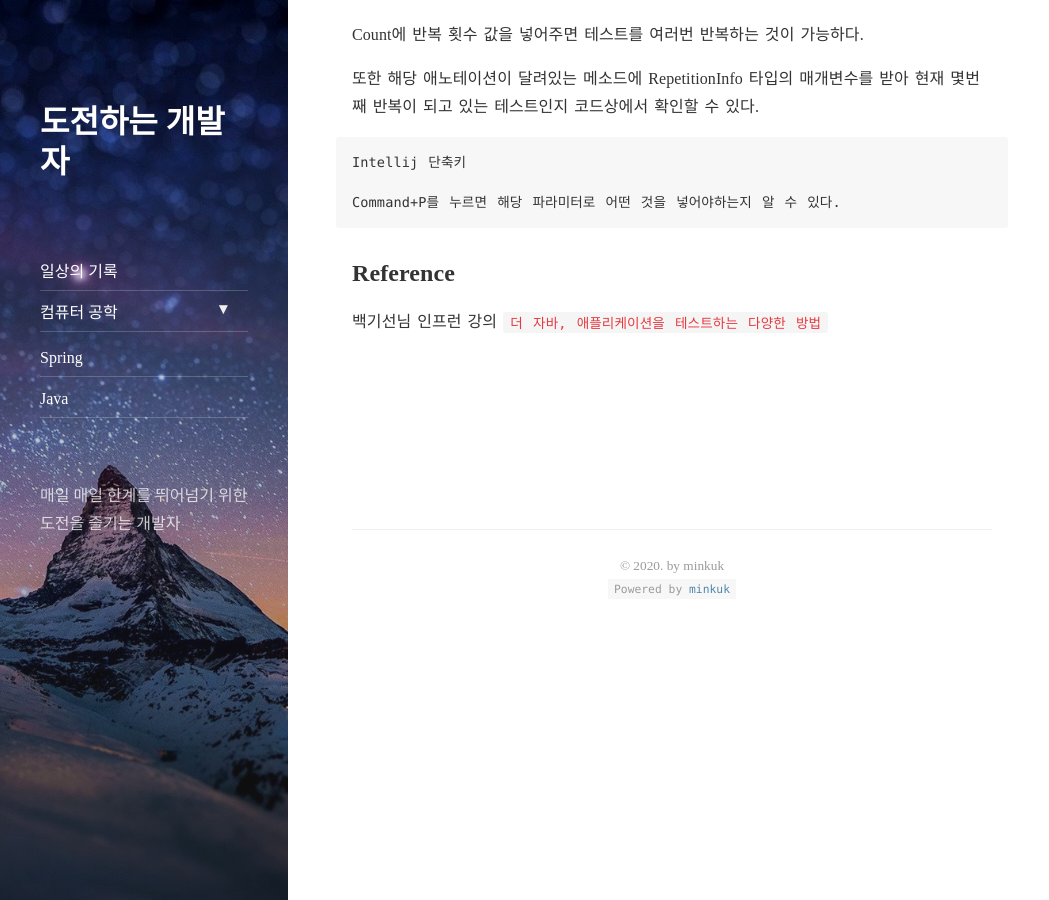
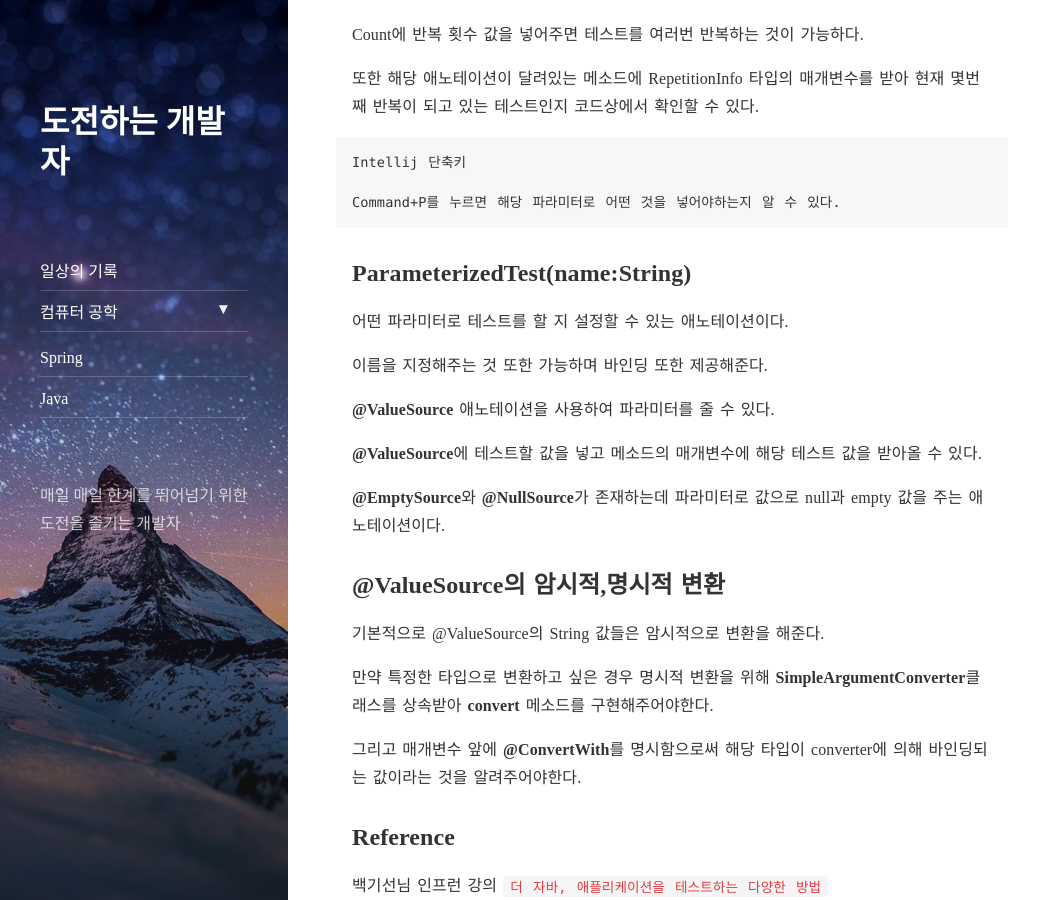
Before and after one commit to minkukjo/minkukjo.github.io, a Jekyll site: the page built from _posts/2020-03-07-Java-08.md, in a window 1280 px wide and 900 px high, scrolled down 466 px. Shown: the whole window, without its empty margins (0-1049 px from the left). Built offline with Jekyll 4.4.1, drawn with Linux system fonts in a browser that asks for light colours; nearby versions of some CDN libraries.

Commit message:
오타 수정

````diff
--- a/_posts/2020-03-07-Java-08.md
+++ b/_posts/2020-03-07-Java-08.md
@@ -27,7 +27,25 @@ Intellij 단축키
 Command+P를 누르면 해당 파라미터로 어떤 것을 넣어야하는지 알 수 있다.
 ```
 
+## ParameterizedTest(name:String)
 
+어떤 파라미터로 테스트를 할 지 설정할 수 있는 애노테이션이다.
+
+이름을 지정해주는 것 또한 가능하며 바인딩 또한 제공해준다.
+
+**@ValueSource** 애노테이션을 사용하여 파라미터를 줄 수 있다.
+
+**@ValueSource**에 테스트할 값을 넣고 메소드의 매개변수에 해당 테스트 값을 받아올 수 있다.
+
+**@EmptySource**와 **@NullSource**가 존재하는데 파라미터로 값으로 null과 empty 값을 주는 애노테이션이다.
+
+## @ValueSource의 암시적,명시적 변환
+
+기본적으로 @ValueSource의 String 값들은 암시적으로 변환을 해준다.
+
+만약 특정한 타입으로 변환하고 싶은 경우 명시적 변환을 위해 **SimpleArgumentConverter**클래스를 상속받아 **convert** 메소드를 구현해주어야한다.
+
+그리고 매개변수 앞에 **@ConvertWith**를 명시함으로써 해당 타입이 converter에 의해 바인딩되는 값이라는 것을 알려주어야한다.
 
 ## Reference
 
````
Also changed, not shown: _posts/2020-03-07-Java-03.md (+1 -0 lines).
